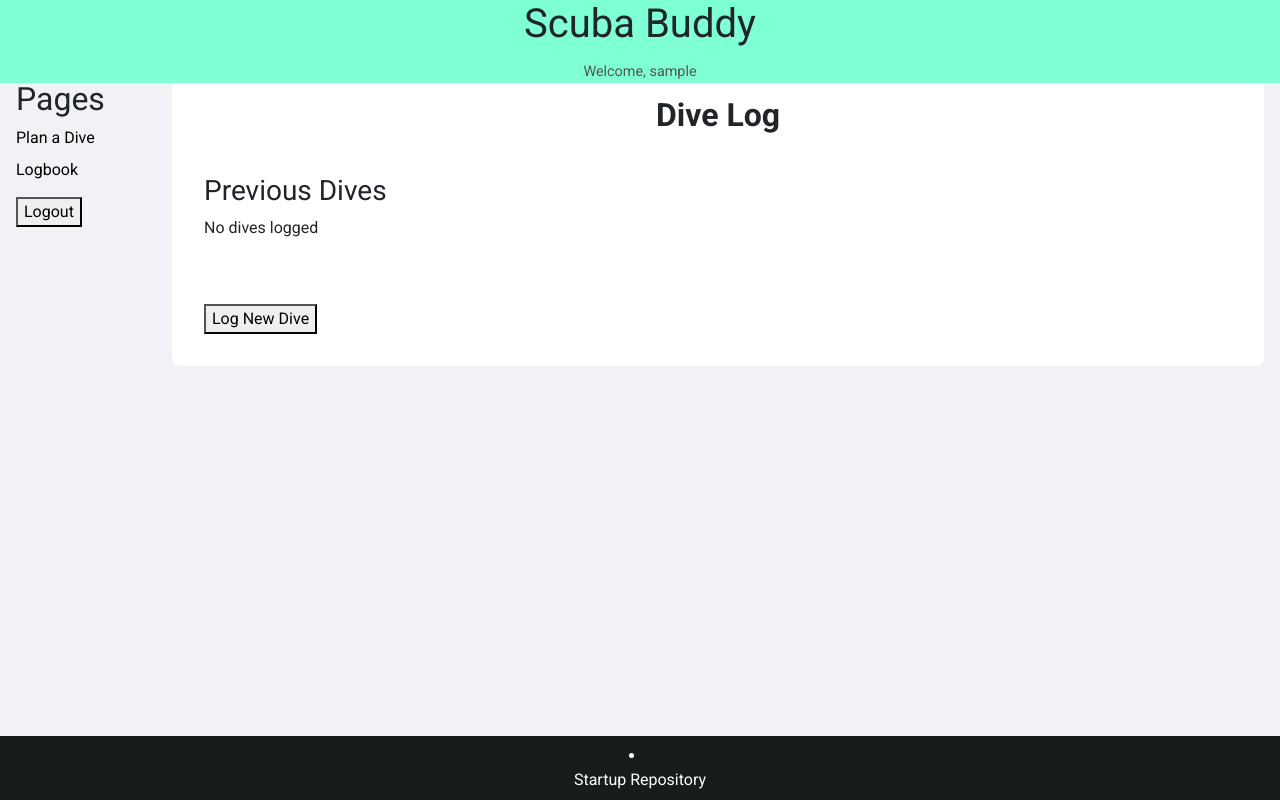
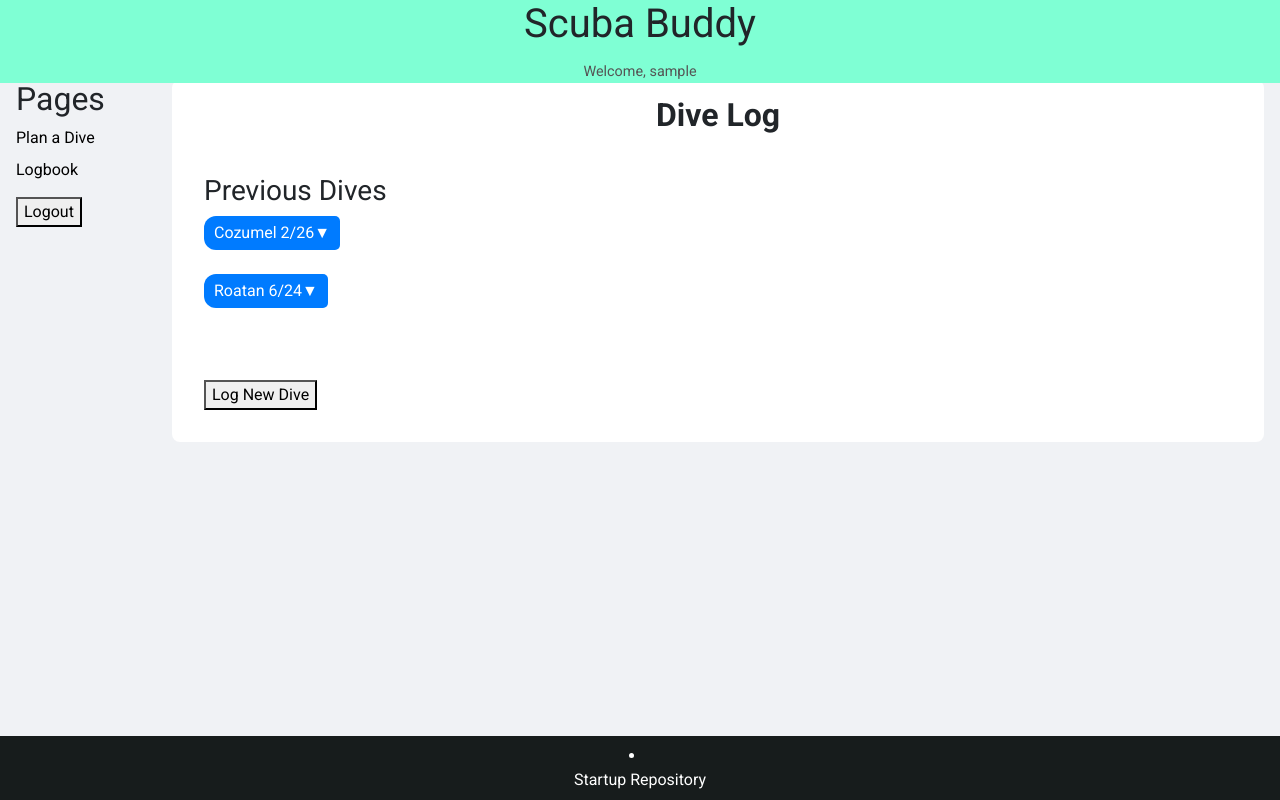
Before and after one commit to josh10e/startup, a React (Vite) app: page /divelog in a window 1280 px wide. Built offline with nearby package versions, Linux system fonts and the light colour scheme; sample sign-in values are in the browser's storage.

Commit message:
Added example dives to show new user what they will look like

```diff
--- a/src/divelog/divelog.jsx
+++ b/src/divelog/divelog.jsx
@@ -1,6 +1,7 @@
 import React, { useState, useEffect } from 'react';
 import { useNavigate } from 'react-router-dom';
 import '../app.css';
+import './example_dives.jsx';
 
 export function DiveLog() {
   const [dives, setDives] = useState([]);
@@ -70,7 +71,7 @@ export function DiveLog() {
                             onClick={() => toggleDive(dive.id)}
                           >
                             <span>
-                              {dive.location} — {dive.date}
+                              {dive.location}
                             </span>
                             <span>{expandedDives[dive.id] ? "▲" : "▼"}</span>
                           </button>
@@ -83,12 +84,12 @@ export function DiveLog() {
                                 <p><strong>Max Depth:</strong> {dive.maxDepth} ft</p>
                                 <p><strong>Time:</strong> {dive.underwaterTime} min</p>
                                 <p><strong>PSI Used:</strong> {psiUsed} psi</p>
-                                <p><strong>Gas Mix:</strong> {dive.gasMix}</p>
+                                <p><strong>Gas Mix:</strong> {dive.gas}</p>
                               </div>
 
                               <div className="dive-secondary">
-                                <p><strong>Air Temp:</strong> {dive.airTemp}°C</p>
-                                <p><strong>Avg Water Temp:</strong> {dive.waterTemp}°C</p>
+                                <p><strong>Air Temp:</strong> {dive.airTemp}°F</p>
+                                <p><strong>Avg Water Temp:</strong> {dive.waterTemp}°F</p>
                                 <p><strong>Visibility:</strong> {dive.visibility}</p>
                                 <p><strong>Current:</strong> {dive.current}</p>
                                 <p><strong>Weight:</strong> {dive.weight} lbs</p>
--- /dev/null
+++ b/src/divelog/example_dives.jsx
@@ -0,0 +1,70 @@
+const sampleDives = [
+  {
+    id: 1,
+    trip: "Cozumel 2/26",
+    location: "Palancar Reef",
+    date: "02/10/26",
+    maxDepth: 90,
+    underwaterTime: 50,
+    beginningPsi: 3000,
+    endingPsi: 500,
+    gas: "Air",
+    airTemp: 85,
+    waterTemp: 82,
+    visibility: "Great (60-100ft)",
+    current: "Moderate",
+    weight: 15
+  },
+  {
+    id: 2,
+    trip: "Cozumel 2/26",
+    location: "Santa Rosa Wall",
+    date: "02/11/26",
+    maxDepth: 100,
+    underwaterTime: 55,
+    beginningPsi: 3000,
+    endingPsi: 600,
+    gas: "Nitrox 32%",
+    airTemp: 86,
+    waterTemp: 83,
+    visibility: "Great (60-100ft)",
+    current: "Weak",
+    weight: 14
+  },
+  {
+    id: 3,
+    trip: "Roatan 6/24",
+    location: "West End Wall",
+    date: "02/12/26",
+    maxDepth: 80,
+    underwaterTime: 45,
+    beginningPsi: 3000,
+    endingPsi: 700,
+    gas: "Air",
+    airTemp: 88,
+    waterTemp: 84,
+    visibility: "Superb (100ft+)",
+    current: "Moderate",
+    weight: 16
+  },
+  {
+    id: 4,
+    trip: "Roatan 6/24",
+    location: "Half Moon Bay",
+    date: "02/13/26",
+    maxDepth: 75,
+    underwaterTime: 40,
+    beginningPsi: 3000,
+    endingPsi: 800,
+    gas: "Nitrox 32%",
+    airTemp: 87,
+    waterTemp: 83,
+    visibility: "Great (60-100ft)",
+    current: "Weak",
+    weight: 15
+  }
+];
+
+if (!localStorage.getItem("dives")) {
+  localStorage.setItem("dives", JSON.stringify(sampleDives));
+}
--- a/src/divelog/newdive.jsx
+++ b/src/divelog/newdive.jsx
@@ -91,17 +91,17 @@ export function NewDive() {
           </div>
 
           <div className="form-group">
-            <label>Location:</label>
+            <label>Location: </label>
             <input type="text" value={location} onChange={e => setLocation(e.target.value)} required />
           </div>
 
           <div className="form-group">
-            <label>Date:</label>
+            <label>Date: </label>
             <input type="date" value={date} onChange={e => setDate(e.target.value)} required />
           </div>
 
           <div className="form-group">
-            <label>Max Depth (ft):</label>
+            <label>Max Depth (ft): </label>
             <input type="number" value={maxDepth} onChange={e => setMaxDepth(e.target.value)} />
           </div>
 
```
